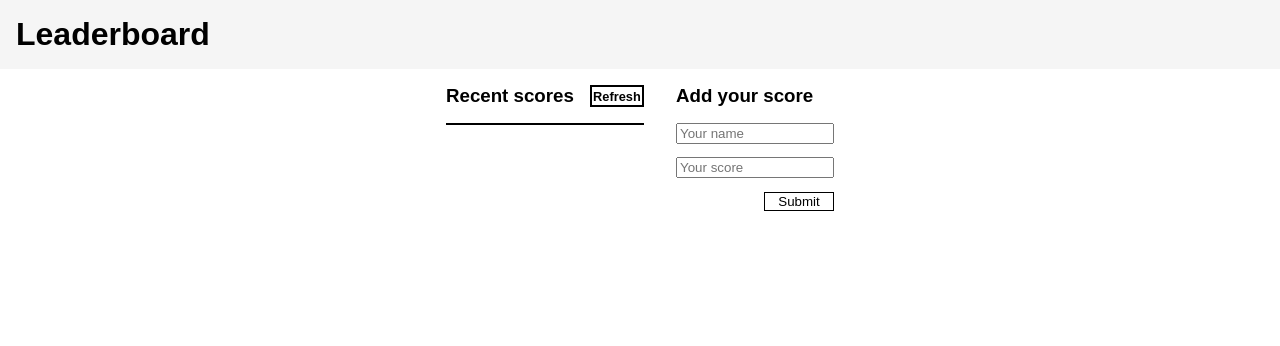
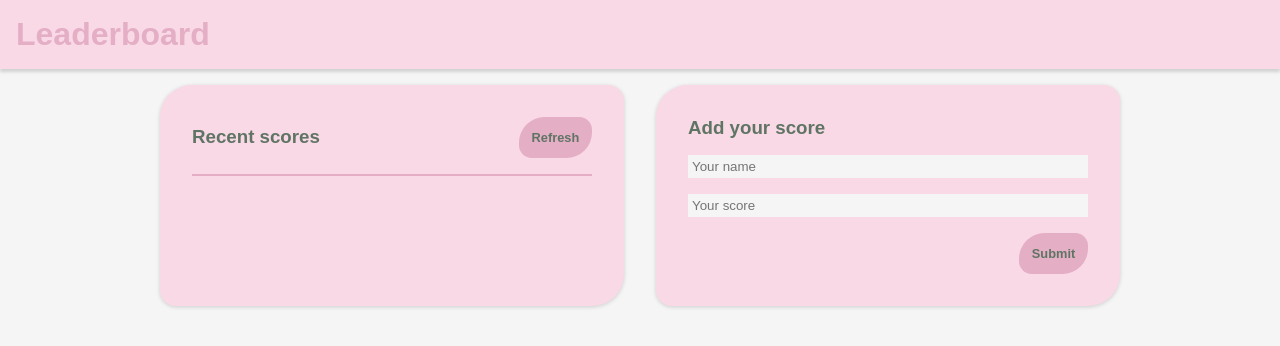
Before and after one commit to Yazino12/leaderboard, a website built with webpack: page src/index.html in a window 1280 px wide. Built offline with nearby package versions, Linux system fonts and the light colour scheme; no server answers; a web font is replaced by a local one.

Commit message:
Add final stylings

```diff
--- a/src/modules/generate.js
+++ b/src/modules/generate.js
@@ -67,7 +67,7 @@ export default class Game {
         <li class="listItem">${task.user}: ${task.score}</li>`;
 
         container.innerHTML += taskEl;
-        if (i % 2 !== 0) container.children[i].style.background = '#DFDFDE';
+        if (i % 2 !== 0) container.children[i].style.background = 'whitesmoke';
       });
     });
   };
--- a/src/style.css
+++ b/src/style.css
@@ -5,11 +5,9 @@ body {
   display: flex;
   flex-direction: column;
   margin: 0;
-  min-width: 210px;
-}
-
-h1 {
-  font-family: 'Rubik Moonrocks', 'cursive', sans-serif;
+  min-width: 300px;
+  background-color: whitesmoke;
+  color: #5f7464;
 }
 
 ul,
@@ -17,6 +15,17 @@ h1,
 h3 {
   padding: 0;
   margin: 0;
+}
+
+h1 {
+  font-family: 'Rubik Moonrocks', 'cursive', sans-serif;
+  color: #e4aec5;
+  transition: transform 2s;
+}
+
+h1:hover {
+  transform: scale(0.9);
+  cursor: pointer;
 }
 
 a,
@@ -31,7 +40,8 @@ li {
 header {
   display: flex;
   padding: 1em;
-  background-color: whitesmoke;
+  background-color: #fad9e6;
+  box-shadow: rgba(0, 0, 0, 0.15) 0 3px 3px 0;
 }
 
 main {
@@ -47,47 +57,81 @@ main {
   display: flex;
   flex-direction: column;
   gap: 1em;
+  flex: 1;
+  max-width: 400px;
+  min-width: 250px;
+  background-color: #fad9e6;
+  padding: 2em;
+  border-radius: 2em 1em;
+  box-shadow: rgba(0, 0, 0, 0.16) 0 1px 4px;
 }
 
 .left .header {
   display: flex;
+  justify-content: space-between;
   align-items: center;
   gap: 1em;
 }
 
-.left .header a {
+.left .header a,
+.right .add .button-wrapper button {
   font-size: 0.8em;
   font-weight: bold;
-  border: 0.2em solid black;
-  padding: 0.1em;
+  background-color: #e4aec5;
+  border-style: none;
+  border-radius: 2em 1em;
+  padding: 1em;
+  color: #5f7464;
+  transition: border-radius 1s;
+}
+
+.left .header a:hover,
+.right .add .button-wrapper button:hover {
+  color: #243d25;
+  border-radius: 1em 0.5em;
 }
 
 .left .list {
-  border: 0.1em solid black;
+  overflow-y: auto;
+  border: 0.1em solid #e4aec5;
+  max-height: 150px;
+}
+
+/* width */
+.left .list::-webkit-scrollbar {
+  width: 10px;
+}
+
+/* Track */
+.left .list::-webkit-scrollbar-track {
+  background: transparent;
+}
+
+/* Handle */
+.left .list::-webkit-scrollbar-thumb {
+  background: #e4aec5;
+  border-radius: 1em;
 }
 
 .left .list .listItem {
   padding: 0.1em;
 }
 
-.right .add {
+.right .add,
+.right .add div {
   display: flex;
   flex-direction: column;
+  gap: 1em;
 }
 
-.right .add input {
-  display: block;
-  margin-bottom: 1em;
-  width: 150px;
+.right .add div input {
+  border-style: none;
+  padding: 0.3em;
+  background-color: whitesmoke;
 }
 
 .right .add .button-wrapper {
   display: flex;
+  flex-direction: row;
   justify-content: flex-end;
 }
-
-.right .add .button-wrapper button {
-  background-color: transparent;
-  border: 0.1em solid black;
-  width: 70px;
-}
```
